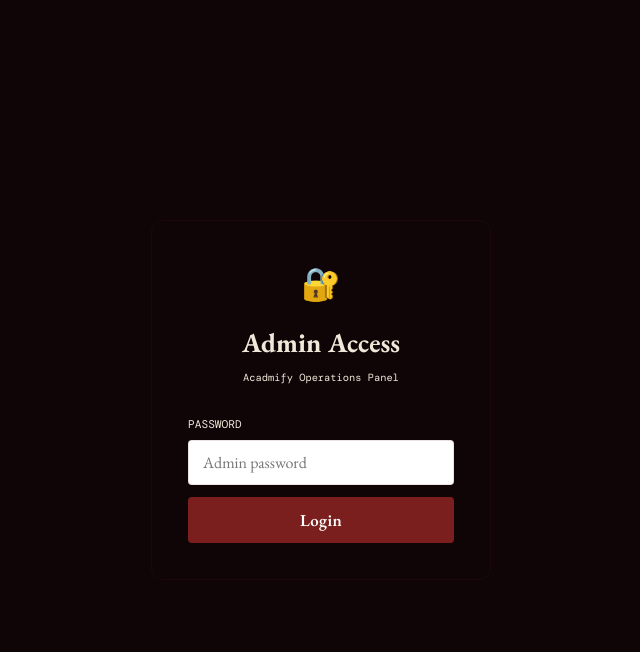
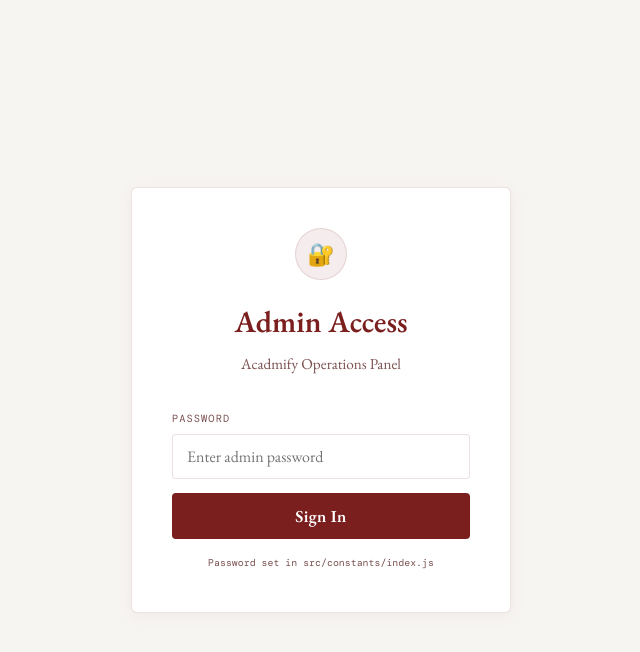
Before and after one commit to mukesh83/acadmify, a React (Vite) app: page / in a window 1280 px wide. Both pictures are taken after a click on the element "Admin". Shown: the top 652 px of the page, without its empty margins (319-959 px from the left). Built offline with nearby package versions, Linux system fonts and the light colour scheme; no server answers; a web font is replaced by a local one.

Commit message:
Fix admin login - local password check

```diff
--- a/src/components/AdminLogin.jsx
+++ b/src/components/AdminLogin.jsx
@@ -1,58 +1,63 @@
 import { useState } from 'react'
-import { adminLogin } from '../utils/api.js'
-import { C } from '../constants'
-import { mono, serif, inputStyle, btn } from '../utils/styles'
+import { C, ADMIN_PASSWORD } from '../constants'
+import { mono, serif, inputStyle, labelStyle, btn, cardStyle } from '../utils/styles'
 
 export default function AdminLogin({ onLogin }) {
-  const [pw,      setPw]      = useState('')
-  const [loading, setLoading] = useState(false)
-  const [error,   setError]   = useState(null)
+  const [pw,  setPw]  = useState('')
+  const [err, setErr] = useState(false)
 
-  const tryLogin = async () => {
-    if (!pw.trim()) return
-    setLoading(true)
-    setError(null)
-
-    try {
-      // Validate by hitting a protected admin endpoint with the secret
-      await adminLogin(pw.trim())
-      onLogin(pw.trim())  // pass secret up so Admin panel can use it
-    } catch {
-      setError('Incorrect password or server unreachable')
-    } finally {
-      setLoading(false)
+  const tryLogin = () => {
+    if (pw.trim() === ADMIN_PASSWORD) {
+      onLogin(pw.trim())
+      setErr(false)
+    } else {
+      setErr(true)
     }
   }
 
   return (
-    <div style={{ minHeight: '100vh', background: C.dark, display: 'flex', alignItems: 'center', justifyContent: 'center' }}>
-      <div style={{ width: 340, background: C.card, border: `1px solid ${C.border}`, borderRadius: 12, padding: '2.25rem' }}>
+    <div style={{ minHeight: '100vh', background: C.gray1, display: 'flex', alignItems: 'center', justifyContent: 'center' }}>
+      <div style={{ width: 380, ...cardStyle, padding: '2.5rem' }}>
 
-        <div style={{ textAlign: 'center', marginBottom: '1.75rem' }}>
-          <div style={{ fontSize: 32, marginBottom: '0.5rem' }}>🔐</div>
-          <h2 style={{ ...serif, fontSize: '1.7rem', color: C.cream, marginBottom: '0.2rem' }}>Admin Access</h2>
-          <div style={{ ...mono, fontSize: '0.65rem', color: C.muted }}>Acadmify Operations Panel</div>
+        <div style={{ textAlign: 'center', marginBottom: '2rem' }}>
+          <div style={{
+            width: 52, height: 52, borderRadius: '50%',
+            background: 'rgba(122,30,30,0.08)',
+            border: `1.5px solid ${C.border}`,
+            display: 'flex', alignItems: 'center', justifyContent: 'center',
+            margin: '0 auto 1rem', fontSize: 22,
+          }}>🔐</div>
+          <h2 style={{ ...serif, fontSize: '1.9rem', fontWeight: 600, color: C.maroon, marginBottom: '0.25rem' }}>
+            Admin Access
+          </h2>
+          <p style={{ ...serif, fontSize: '0.95rem', color: C.textMuted }}>Acadmify Operations Panel</p>
         </div>
 
-        <label style={{ display: 'block', ...mono, fontSize: '0.7rem', color: C.gold, marginBottom: 6 }}>
-          PASSWORD
-        </label>
+        <label style={labelStyle}>Password</label>
         <input
           type="password"
           value={pw}
-          onChange={e => setPw(e.target.value)}
+          onChange={e => { setPw(e.target.value); setErr(false) }}
           onKeyDown={e => e.key === 'Enter' && tryLogin()}
-          placeholder="Admin password"
-          style={{ ...inputStyle, border: `1px solid ${error ? '#E74C3C' : C.border}`, marginBottom: error ? 4 : 12 }}
+          placeholder="Enter admin password"
+          style={{ ...inputStyle, border: `1.5px solid ${err ? '#C0392B' : C.border}`, marginBottom: err ? 4 : 14 }}
         />
-        {error && (
-          <div style={{ ...mono, fontSize: '0.65rem', color: '#E74C3C', marginBottom: 10 }}>{error}</div>
+        {err && (
+          <div style={{ ...mono, fontSize: '0.65rem', color: '#C0392B', marginBottom: 12 }}>
+            Incorrect password. Please try again.
+          </div>
         )}
 
-        <button onClick={tryLogin} disabled={loading}
-          style={{ ...btn(loading ? 'rgba(201,168,76,0.4)' : C.gold), width: '100%' }}>
-          {loading ? 'Verifying…' : 'Login'}
+        <button
+          onClick={tryLogin}
+          style={{ ...btn('primary'), width: '100%' }}
+        >
+          Sign In
         </button>
+
+        <div style={{ textAlign: 'center', marginTop: '1rem', ...mono, fontSize: '0.62rem', color: C.textMuted }}>
+          Password set in src/constants/index.js
+        </div>
       </div>
     </div>
   )
```
